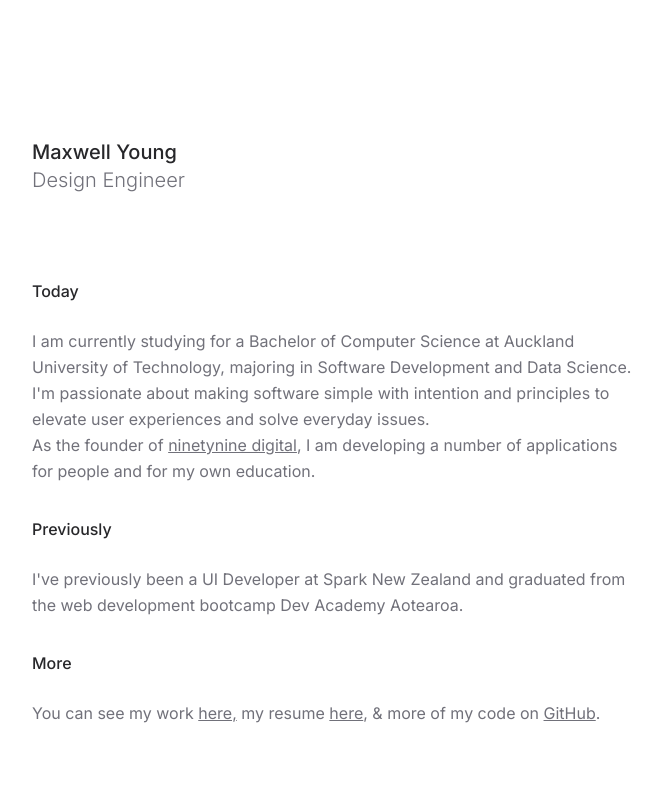
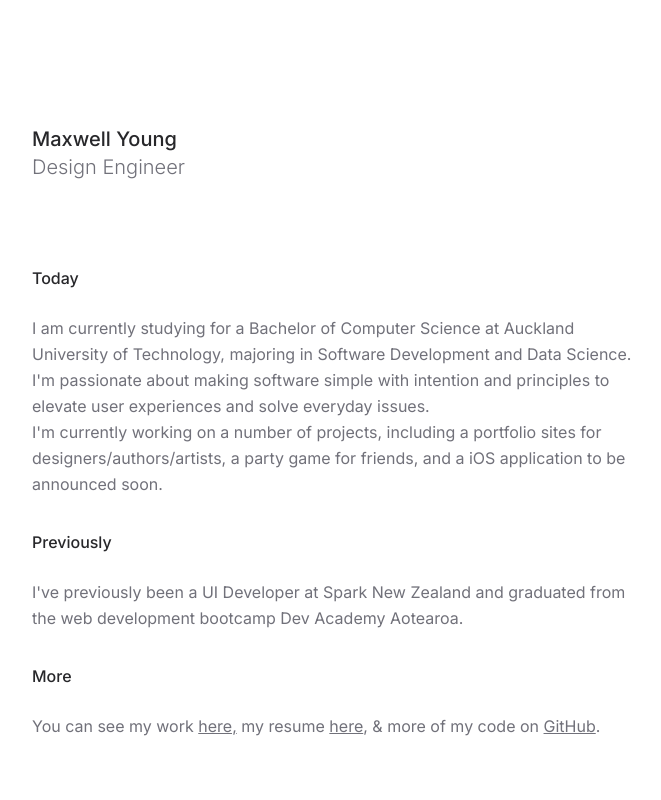
Before and after one commit to maxwellyoung/dev.maxwellyoung.info, a Next.js app: page / in a window 1280 px wide. Shown: the top 800 px of the page, without its empty margins (304-965 px from the left). Built offline with nearby package versions, Linux system fonts and the light colour scheme.

Commit message:
updated bio

```diff
--- a/src/app/page.tsx
+++ b/src/app/page.tsx
@@ -90,7 +90,7 @@ export default function Home() {
               and principles to elevate user experiences and solve everyday
               issues.
             </p>
-            <p className="text-zinc-500 dark:text-zinc-400">
+            {/* <p className="text-zinc-500 dark:text-zinc-400">
               As the founder of{" "}
               <Link
                 href={"https://ninetynine.digital/"}
@@ -101,6 +101,11 @@ export default function Home() {
               </Link>
               , I am developing a number of applications for people and for my
               own education.
+            </p> */}
+            <p className="text-zinc-500 dark:text-zinc-400">
+              I&apos;m currently working on a number of projects, including a
+              portfolio sites for designers/authors/artists, a party game for
+              friends, and a iOS application to be announced soon.
             </p>
           </div>
 
```
